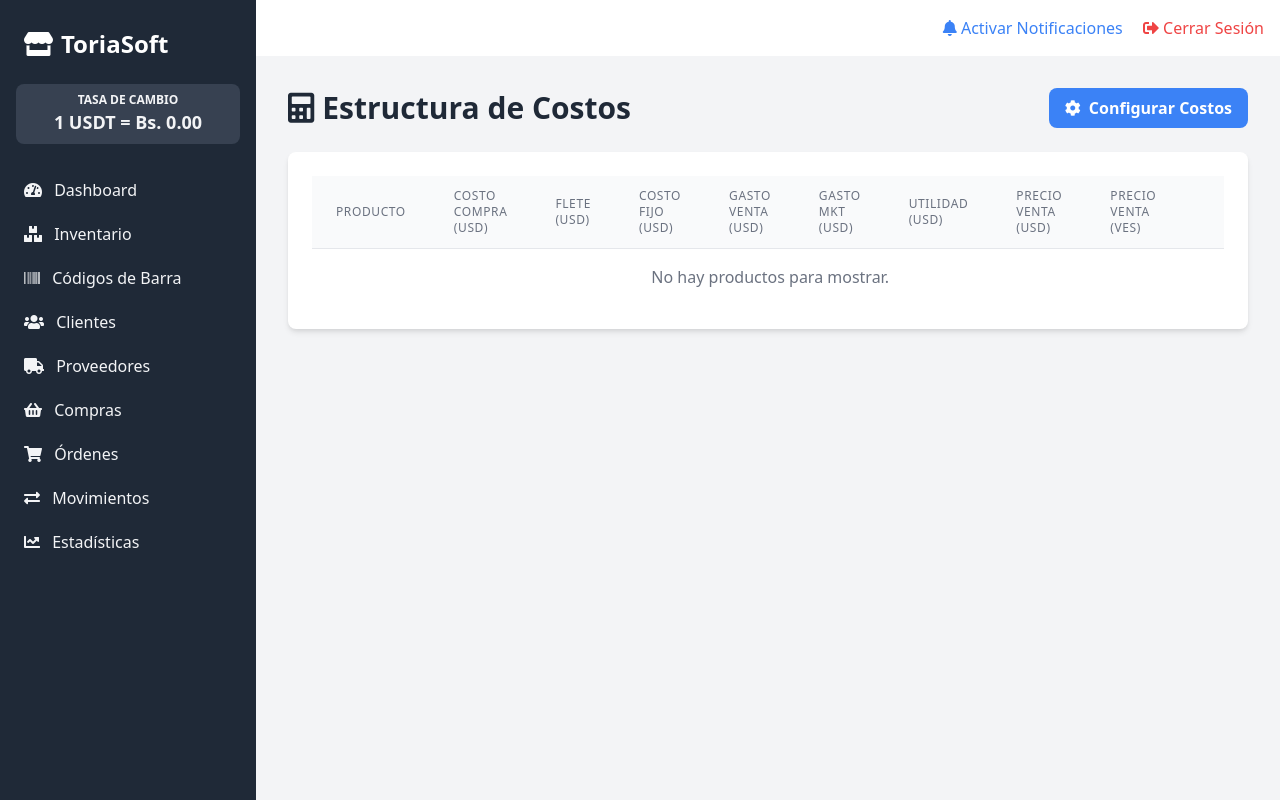
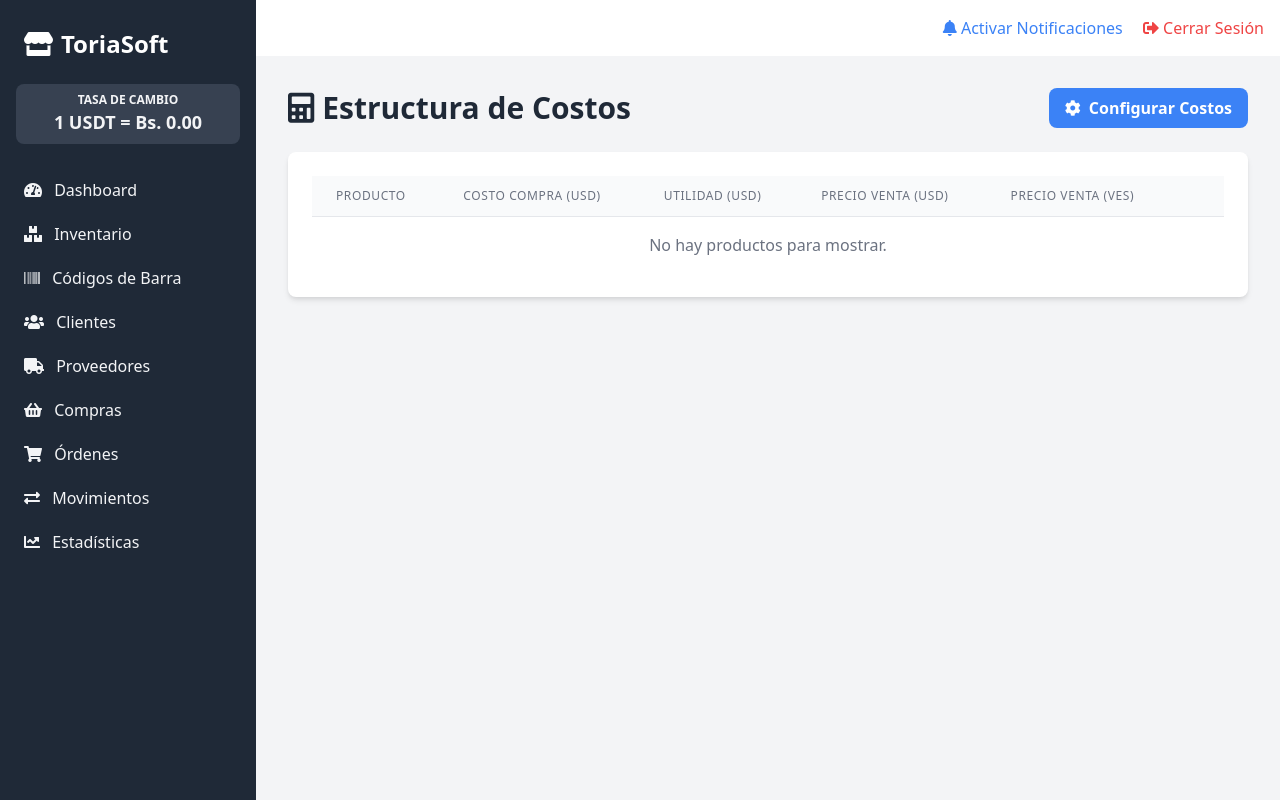
Before and after one commit to logos767/ToriaSoft, a Python web app: template app/templates/costos/lista.html in a window 1280 px wide. Run offline with Jinja, Linux system fonts and the light colour scheme; the template is opened without the code that fills it, so the values that code supplies are empty; some libraries are stand-ins or nearby versions.

Commit message:
Update lista.html

```diff
--- a/app/templates/costos/lista.html
+++ b/app/templates/costos/lista.html
@@ -16,10 +16,6 @@
                     <tr>
                         <th class="px-6 py-3 text-left text-xs font-medium text-gray-500 uppercase tracking-wider">Producto</th>
                         <th class="px-6 py-3 text-left text-xs font-medium text-gray-500 uppercase tracking-wider">Costo Compra (USD)</th>
-                        <th class="px-6 py-3 text-left text-xs font-medium text-gray-500 uppercase tracking-wider">Flete (USD)</th>
-                        <th class="px-6 py-3 text-left text-xs font-medium text-gray-500 uppercase tracking-wider">Costo Fijo (USD)</th>
-                        <th class="px-6 py-3 text-left text-xs font-medium text-gray-500 uppercase tracking-wider">Gasto Venta (USD)</th>
-                        <th class="px-6 py-3 text-left text-xs font-medium text-gray-500 uppercase tracking-wider">Gasto Mkt (USD)</th>
                         <th class="px-6 py-3 text-left text-xs font-medium text-gray-500 uppercase tracking-wider">Utilidad (USD)</th>
                         <th class="px-6 py-3 text-left text-xs font-medium text-gray-500 uppercase tracking-wider">Precio Venta (USD)</th>
                         <th class="px-6 py-3 text-left text-xs font-medium text-gray-500 uppercase tracking-wider">Precio Venta (VES)</th>
@@ -31,10 +27,6 @@
                     <tr>
                         <td class="px-6 py-4 whitespace-nowrap text-sm font-medium text-gray-900">{{ data.product.name }}</td>
                         <td class="px-6 py-4 whitespace-nowrap text-sm text-gray-500">${{ "%.2f"|format(data.product.cost_usd) }}</td>
-                        <td class="px-6 py-4 whitespace-nowrap text-sm text-gray-500">${{ "%.2f"|format(data.product.specific_freight_cost) }}</td>
-                        <td class="px-6 py-4 whitespace-nowrap text-sm text-gray-500">${{ "%.2f"|format(data.fixed_cost_per_unit) }}</td>
-                        <td class="px-6 py-4 whitespace-nowrap text-sm text-gray-500">${{ "%.2f"|format(data.sales_expense) }}</td>
-                        <td class="px-6 py-4 whitespace-nowrap text-sm text-gray-500">${{ "%.2f"|format(data.marketing_expense) }}</td>
                         <td class="px-6 py-4 whitespace-nowrap text-sm text-gray-500">${{ "%.2f"|format(data.profit) }}</td>
                         <td class="px-6 py-4 whitespace-nowrap text-sm font-bold text-gray-800">${{ "%.2f"|format(data.selling_price) }}</td>
                         <td class="px-6 py-4 whitespace-nowrap text-sm font-bold text-gray-800">Bs. {{ "%.2f"|format(data.selling_price * current_rate) }}</td>
```
